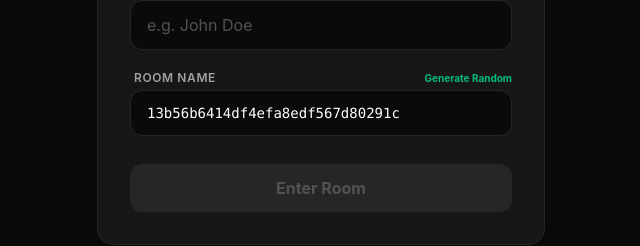
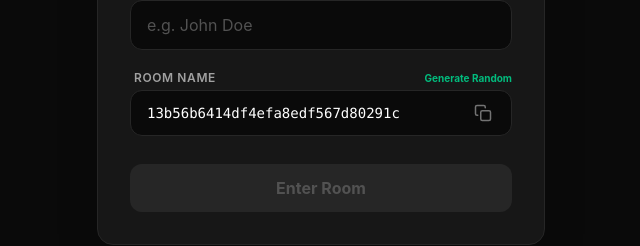
Before and after one commit to nosekJan/scrum-poker, a React (Vite) app: page / in a window 1280 px wide. Both pictures are taken after typing "Sample" into the empty fields and a click on the button "Generate Random". Shown: the part 356-602 px from the top of the page, without its empty margins (319-959 px from the left). Built offline with nearby package versions, Linux system fonts and the light colour scheme; no server answers.

Commit message:
feat - add copy button to room name input

```diff
--- a/src/components/Lobby.tsx
+++ b/src/components/Lobby.tsx
@@ -13,6 +13,7 @@ export const Lobby: React.FC<LobbyProps> = ({
 }) => {
   const [name, setName] = useState("");
   const [roomId, setRoomId] = useState(initialRoomId || "");
+  const [copied, setCopied] = useState(false);
 
   const generateRandomRoom = () => {
     const secureId =
@@ -21,6 +22,17 @@ export const Lobby: React.FC<LobbyProps> = ({
         : Math.random().toString(36).substring(2) + Date.now().toString(36);
 
     setRoomId(secureId.substring(0, 30));
+  };
+
+  const handleCopy = async () => {
+    if (!roomId.trim()) return;
+    try {
+      await navigator.clipboard.writeText(roomId.trim());
+      setCopied(true);
+      setTimeout(() => setCopied(false), 2000); // Po 2 sekundách vráti pôvodnú ikonu
+    } catch (err) {
+      console.error("Failed to copy room ID:", err);
+    }
   };
 
   useEffect(() => {
@@ -77,7 +89,7 @@ export const Lobby: React.FC<LobbyProps> = ({
             />
           </div>
 
-          <div className="space-y-1 relative">
+          <div className="space-y-1">
             <div className="flex justify-between items-center ml-1 mb-1">
               <label className="text-xs font-semibold text-neutral-400 uppercase tracking-wider">
                 Room Name
@@ -90,14 +102,65 @@ export const Lobby: React.FC<LobbyProps> = ({
                 Generate Random
               </button>
             </div>
+
+            <div className="relative flex items-center">
               <input
                 type="text"
                 value={roomId}
                 onChange={(e) => setRoomId(e.target.value)}
                 placeholder="e.g. carestation-team"
                 maxLength={30}
-              className="w-full px-4 py-3 bg-neutral-950 border border-neutral-800 rounded-xl text-white placeholder-neutral-600 focus:outline-none focus:border-emerald-500 focus:ring-1 focus:ring-emerald-500 transition-all font-mono text-sm"
+                className="w-full pl-4 pr-12 py-3 bg-neutral-950 border border-neutral-800 rounded-xl text-white placeholder-neutral-600 focus:outline-none focus:border-emerald-500 focus:ring-1 focus:ring-emerald-500 transition-all font-mono text-sm"
               />
+
+              {roomId.trim() && (
+                <button
+                  type="button"
+                  onClick={handleCopy}
+                  className="absolute right-3 p-2 text-neutral-500 hover:text-emerald-500 transition-colors cursor-pointer"
+                  title="Copy room name"
+                >
+                  {copied ? (
+                    <svg
+                      xmlns="http://www.w3.org/2000/svg"
+                      width="18"
+                      height="18"
+                      viewBox="0 0 24 24"
+                      fill="none"
+                      stroke="currentColor"
+                      strokeWidth="2.5"
+                      strokeLinecap="round"
+                      strokeLinejoin="round"
+                      className="text-emerald-500 animate-scaleIn"
+                    >
+                      <polyline points="20 6 9 17 4 12"></polyline>
+                    </svg>
+                  ) : (
+                    <svg
+                      xmlns="http://www.w3.org/2000/svg"
+                      width="18"
+                      height="18"
+                      viewBox="0 0 24 24"
+                      fill="none"
+                      stroke="currentColor"
+                      strokeWidth="2"
+                      strokeLinecap="round"
+                      strokeLinejoin="round"
+                    >
+                      <rect
+                        x="9"
+                        y="9"
+                        width="13"
+                        height="13"
+                        rx="2"
+                        ry="2"
+                      ></rect>
+                      <path d="M5 15H4a2 2 0 0 1-2-2V4a2 2 0 0 1 2-2h9a2 2 0 0 1 2 2v1"></path>
+                    </svg>
+                  )}
+                </button>
+              )}
+            </div>
           </div>
 
           <button
```
Lines whose indentation alone changed are shown as unchanged.
